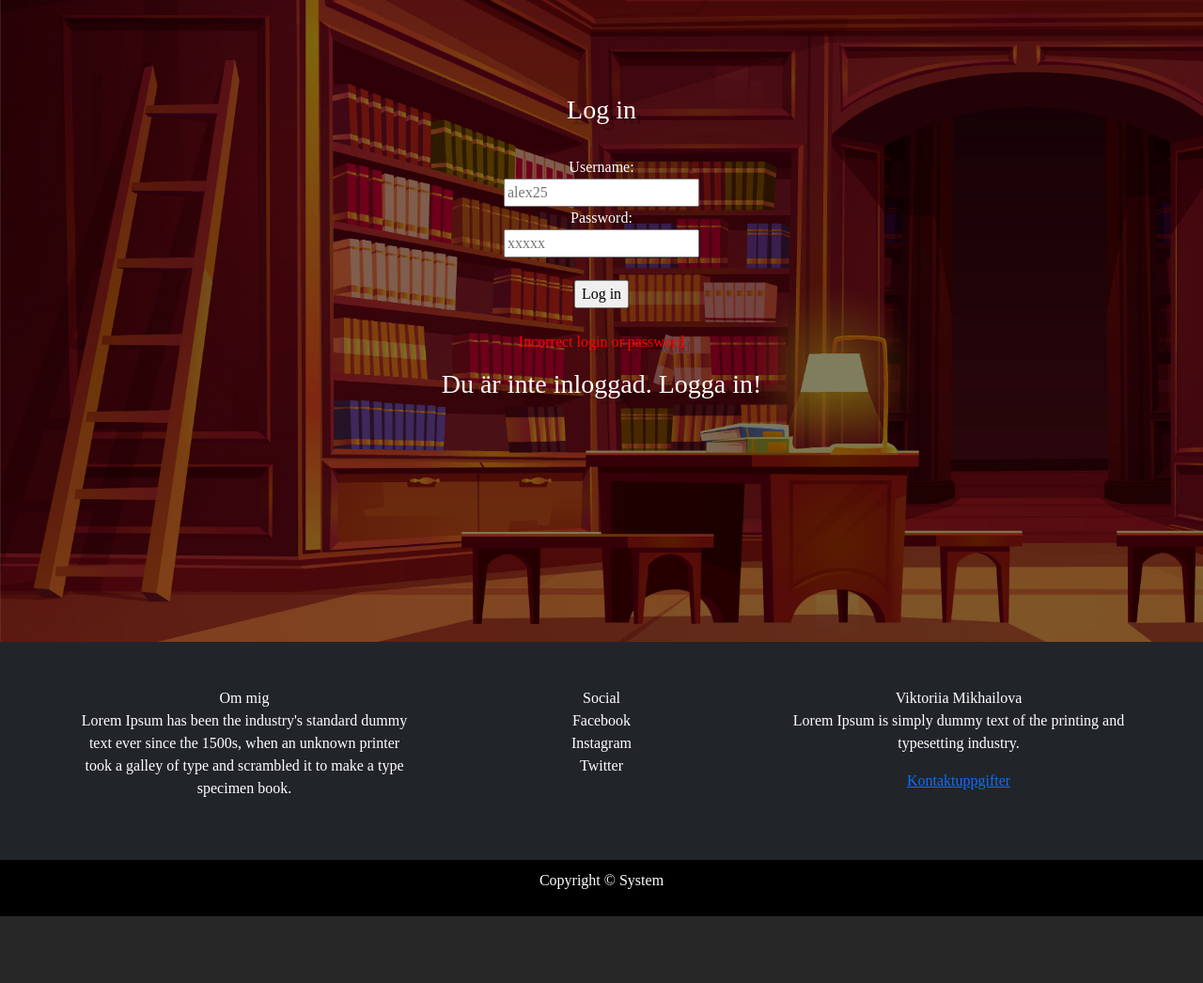
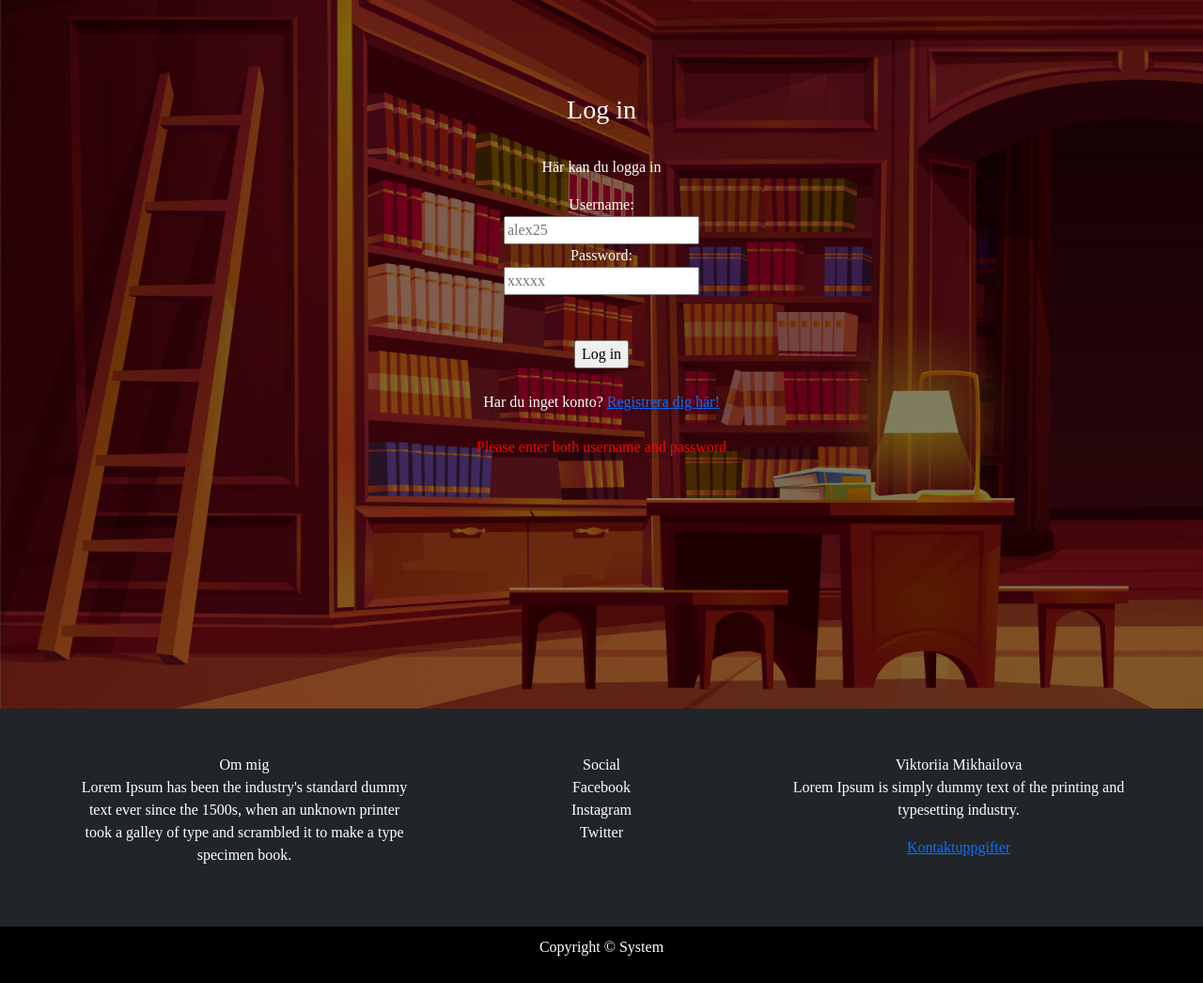
Before and after one commit to mikhailvik/Back-End, a PHP site: page /login.php in a window 1280 px wide. Shown: the part 56-1102 px from the top of the page at 94% size. Before the commit the page ends 1031 px from the top, so only its background shows below. Run offline with PHP 8.4, Linux system fonts and the light colour scheme; some web fonts are replaced.

Commit message:
login is ready

```diff
--- a/login.php
+++ b/login.php
@@ -18,18 +18,16 @@ include "navigeringen.php";
 
 <!-- Här börjar login-formular -->
 <div class = "formularlogin">
-	<form method="post" action="<?php echo htmlspecialchars($_SERVER["PHP_SELF"]);?>" enctype="multipart/form-data">
-		<h3>Log in</h3><br />
-		<label for="username">Username:</label><br />
-		<input type="text" id="username" placeholder="alex25" name="username" required="required"><br />
+<!--! my test
+	if (!empty($_REQUEST['state'])) {
+		include "./view_register.php";
+    } else {
+		include "./view_login.php";
+	}
+?>-->
 
-		<label for="password">Password:</label><br />
-		<input type="password" id="password" placeholder="xxxxx" name="password" required="required"><br />
-		<br>
-		<input type="submit" name="submit_login" value="Log in"><br />
-		<br>
-	</form>
-	<?php include "uppgift4.php";?>
+
+	<?php include "view_login.php";?>
 </div>
 
 
--- /dev/null
+++ b/model_login.php
@@ -0,0 +1,34 @@
+<?php
+//Kolla att man skickat data
+if (!empty($_REQUEST['username']) && !empty($_REQUEST['password'])) {
+
+// Extrahera data från formuläret och skydda det
+    $username = test_input($_REQUEST['username']);// JS protection
+    $password = test_input($_REQUEST['password']);
+    $passhash = password_hash($password, PASSWORD_DEFAULT);
+
+
+    $stmt_checkIfUserExists = $conn->prepare("SELECT username, passhash FROM profiles_table WHERE username = :name");
+    // Bind parametrar
+    $stmt_checkIfUserExists->bindParam(":name", $username, PDO::PARAM_STR);
+
+    $stmt_checkIfUserExists->execute();
+
+    $user = $stmt_checkIfUserExists->fetch(PDO::FETCH_ASSOC);
+
+    // If we find user and password is correct
+    if ($user && password_verify($password, $user['passhash'])) {
+        $_SESSION['username'] = $username;
+        $_SESSION['first_visit'] = isset($_SESSION['first_visit']) ? $_SESSION['first_visit'] : time();
+
+        echo "<h3>Välkommen {$_SESSION['username']}!</h3>";
+        echo "<p>Första besöket på sidan: " . date("d-m-Y H:i:s", $_SESSION['first_visit']) . "</p>";
+        echo "Flyttar dig till din profilsida om 3 sekunder.";
+        header("Refresh:3; url=profile.php");
+    } else {
+        echo "<p style='color:red;'>Incorrect username or password</p>";
+    }
+} else {
+    echo "<p style='color:red;'>Please enter both username and password</p>";
+}
+?>
--- a/navigeringen.php
+++ b/navigeringen.php
@@ -20,8 +20,9 @@
 			<!-- Visa länk till profilen om man är inloggad -->
 
 				<?php
-					if (isset($_SESSION['name'])) {
-						print('<div>Profile</div>');
+					if (isset($_SESSION['username'])) {
+						//print('<div>Profile</div>');
+						print("<a href='./profile.php'>" . $_SESSION['username']."'s profile</a>");
 					}else {
 						print('<a href="login.php">Log in</a>');
 					};
--- a/uppgift4.php
+++ b/uppgift4.php
@@ -19,8 +19,8 @@ if (isset($_REQUEST['password'])) {
 //$password = test_input($_REQUEST['password']);
 
 //my test
-$storedUsername = "mikhailv";
-$storedPassword = "222";
+$storedUsername = "";
+$storedPassword = "";
 
 if ($username == $storedUsername && $password == $storedPassword) {
     // log in save info
--- /dev/null
+++ b/view_login.php
@@ -0,0 +1,25 @@
+
+<!-- Här börjar login-formular -->
+<h3>Log in</h3><br />
+<p>Här kan du logga in</p>
+
+<form action="login.php" method = "get">
+		<label for="username">Username:</label><br />
+		<input type="text" id="username" placeholder="alex25" name="username" required="required"><br />
+
+		<label for="password">Password:</label><br />
+		<input type="password" id="password" placeholder="xxxxx" name="password" required="required"><br />
+		<br>
+		<input type="hidden" name="state" value="login"><br />
+		<input type="submit" name="submit_login" value="Log in"><br />
+		<br>
+	</form>
+
+
+
+	<div class="">
+		<span>Har du inget konto?  </span><a class="" href="register.php">Registrera dig här!</a>
+	</div>
+	<br />
+
+    <?php include "model_login.php" ?>
```
Also changed, not shown: model_account.php (+8 -2 lines).
